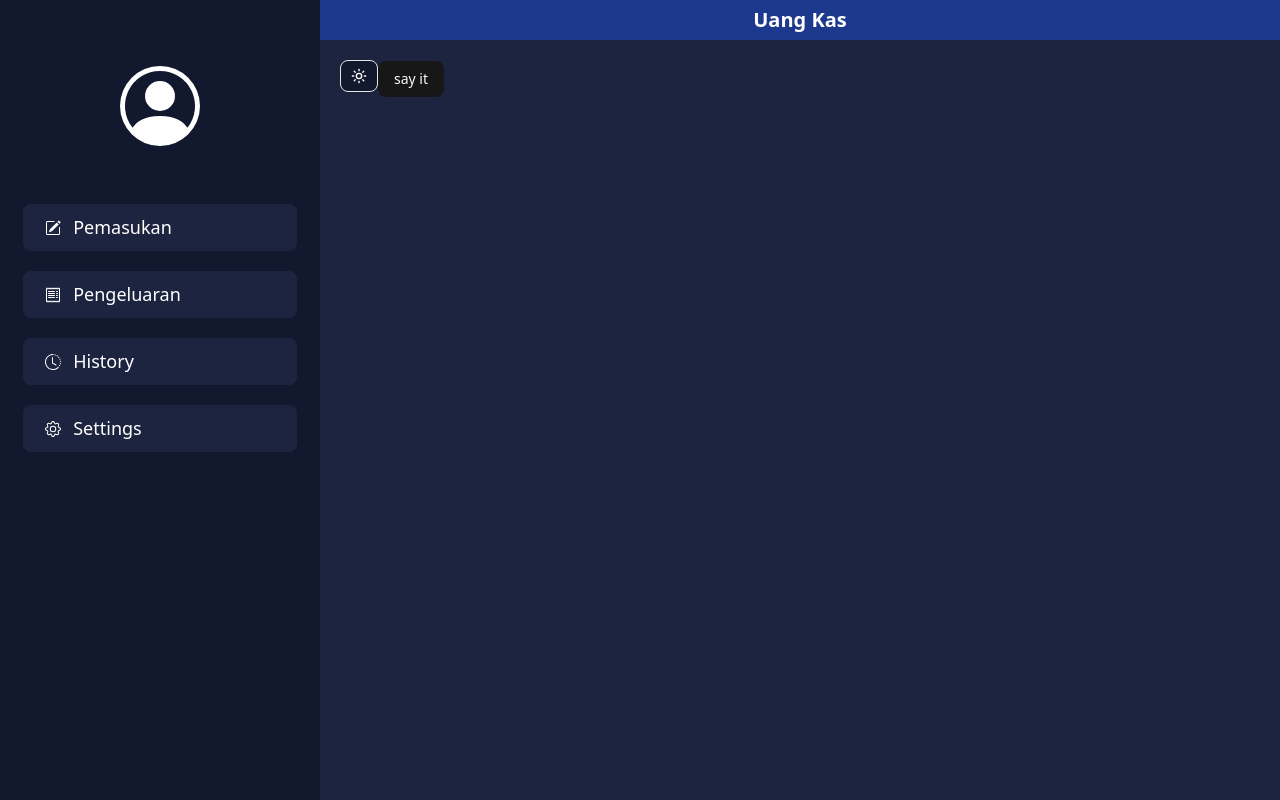
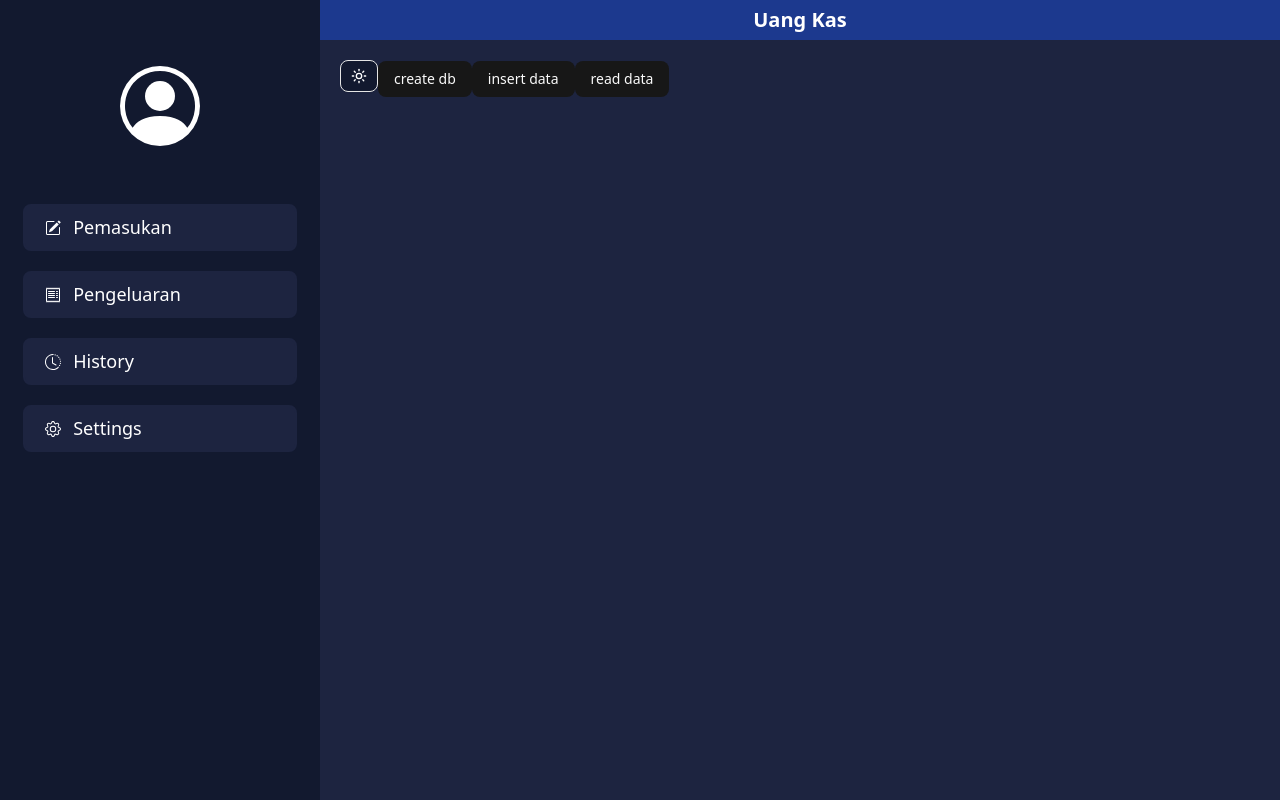
Before and after one commit to 011-dimstyle/uangkas, a React (Vite) app: page /setting in a window 1280 px wide. Built offline with nearby package versions, Linux system fonts and the light colour scheme.

Commit message:
test add db

```diff
--- a/src/Page/Setting.tsx
+++ b/src/Page/Setting.tsx
@@ -1,11 +1,13 @@
-import React, { useContext } from "react";
-import { Sun, Moon } from "lucide-react";
+import React, { useContext, useState } from "react";
+import { Sun, Moon, Brush } from "lucide-react";
 import { Button } from "@/components/ui/button";
 import { ThemeContext, Theme } from "@/App";
-import { initdb } from "@/services/db";
+import { initdb, readalldb, adddatadb } from "@/services/db";
+import { QueryResult } from "@tauri-apps/plugin-sql";
 // import { invoke } from "@tauri-apps/api/core"
 
 export default function Setting(): React.ReactElement | undefined {
+  const [hasil, setHasil] = useState<QueryResult | null>(null)
   const themecontext = useContext(ThemeContext);
   if (!themecontext) return;
   const setThemeValue = themecontext.SetThemeValue;
@@ -28,9 +30,22 @@ export default function Setting(): React.ReactElement | undefined {
         )}
         <span className="sr-only">Toggle theme</span>
       </Button>
-        <Button onClick={async ()=>{
-          console.log(await initdb())
-        }}> say it </Button>
+      <Button onClick={async ()=>{
+          await initdb("table1")
+        }}> create db
+      </Button>
+      <Button onClick={async ()=>{
+        await adddatadb("table1", {name: "dimss", amount: 10000})
+      }}>
+        insert data
+      </Button>
+      <Button onClick={async ()=>{
+        console.log(await readalldb("table1"))
+      }}>
+        read data
+      </Button>
+      <div>
+      </div>
     </div>
   );
 }
--- a/src/services/db.ts
+++ b/src/services/db.ts
@@ -1,23 +1,37 @@
 import Database, { type QueryResult } from "@tauri-apps/plugin-sql"
 
-export async function initdb(){
+interface valuesdb{
+    name: string,
+    amount: number
+}
+
+export async function initdb(tablename: string){
     const conn = await Database.load("sqlite:listname.db")
-    conn.execute(`
-        CREATE TABLE bill (
+    await conn.execute(`
+        CREATE TABLE ${tablename} (
             id INTEGER PRIMARY KEY,
-            name TEXT NOT NULL
+            name TEXT NOT NULL,
+            amount INTEGER NOT NULL
         )
     `)
     conn.close()
 }
 
-export async function readalldb(db: string, table: string , condition: string = ""): Promise<QueryResult>{
-    const conn = await Database.load(`sqlite:${db}`)
+export async function readalldb(tablename: string): Promise<QueryResult>{
+    const conn = await Database.load("sqlite:listname.db")
     const result = await conn.execute(`
-        SELECT * FROM ${table}
-        ${condition? `WHERE ${condition}` : ""}
+        SELECT * FROM ${tablename}
     `)
 
     conn.close();
     return result;
 }
+
+export async function adddatadb(tablename: string, data: valuesdb){
+    const conn = await Database.load("sqlite:listname.db");
+    await conn.execute(`
+        INSERT INTO ${tablename}(name, amount)
+        VALUES ("${data.name}",${data.amount})
+    `)
+    conn.close()
+}
```
